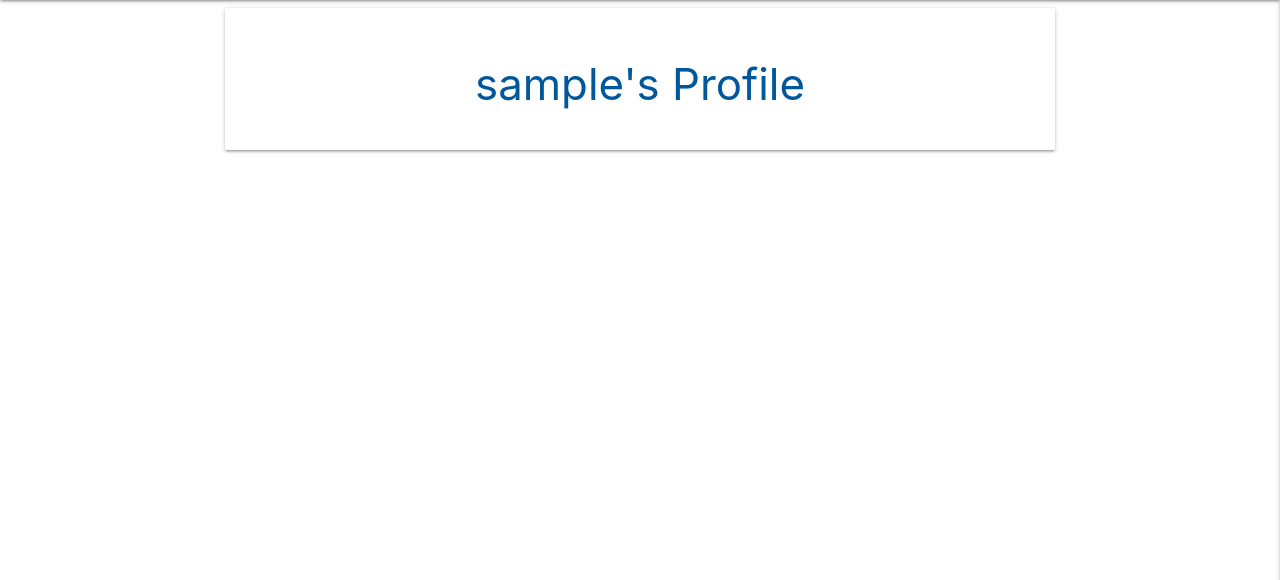
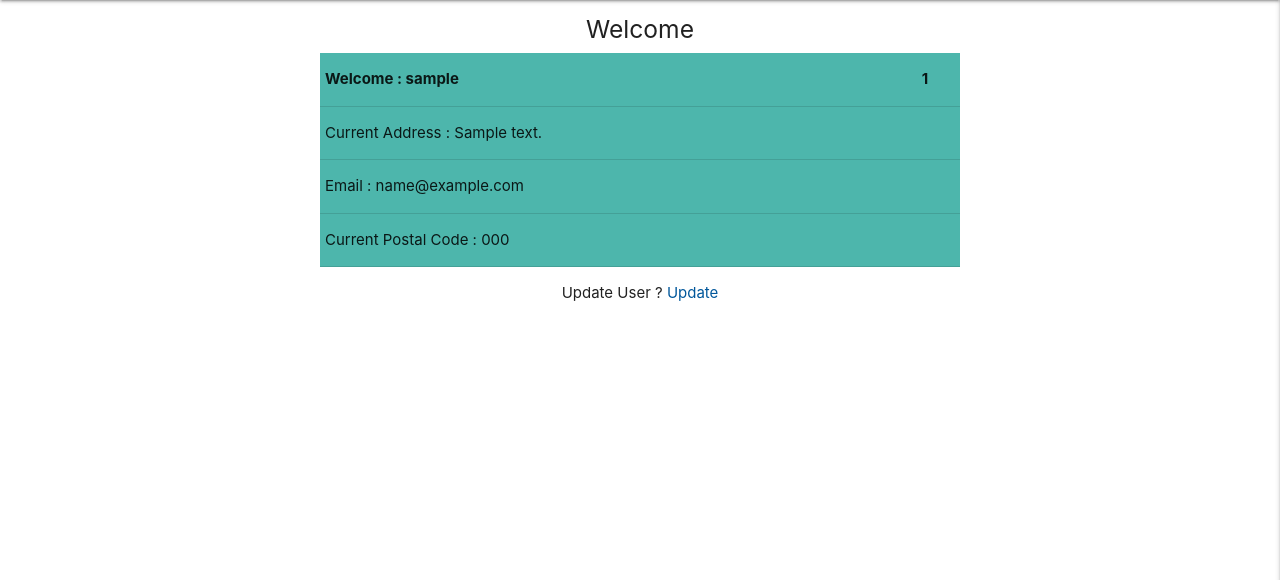
Before and after one commit to vikasinder/flask-mongodb-miniproject, a Flask app: page /profile/1 in a window 1280 px wide. Shown: the part 64-644 px from the top of the page. Run offline with Flask 2, Linux system fonts and the light colour scheme; the visitor is signed in with stand-in values (Sample User, id 1); a database or web service that is not in the repository returns one stand-in record (values such as "Sample title"); some libraries are stand-ins or nearby versions.

Commit message:
new changes

```diff
--- a/app.py
+++ b/app.py
@@ -78,14 +78,21 @@ def login():
 
 @app.route("/profile/<username>", methods=["GET", "POST"])
 def profile(username):
-    username = mongo.db.users.find_one(
-        {"username": session["user"]})["username"]
+    user = mongo.db.users.find_one(
+        {"username": session["user"]})
     if session["user"]:
-        return render_template("profile.html", username=username)
+        return render_template("profile.html", user=user)
 
     return redirect(url_for("login"))
 
+@app.route("/update/<username>", methods=["GET", "POST"])
+def update(username):
+    user = mongo.db.users.find_one(
+        {"username": session["user"]})
+    if session["user"]:
+        return render_template("update.html", user=user)
 
+    return redirect(url_for("login"))
 @app.route("/logout")
 def logout():
     flash("You have been logged out")
--- a/templates/profile.html
+++ b/templates/profile.html
@@ -1,15 +1,39 @@
 {% extends "base.html" %}
 {% block content %}
+<div class="row ">
+    <div>
+        <h5 class="center-align">Welcome</h5>
+      </div>
+    <table class="col s12 m6 offset-m3 teal lighten-2 ">
+        <thead>
+            <tr class="striped">
+                <th>Welcome : {{ user.username }}</th>
+                <th>{{ user._id }}</th>
+            </tr>
+        </thead>
+        <tbody>
+            <tr>
+                <td>Current Address : {{ user.address }}</td>
+            </tr>
+            <tr>
+                <td>Email : {{ user.email }}</td>
+            </tr>
+            <tr>
+                <td>Current Postal Code : {{ user.postal }}</td>
+            </tr>
+        </tbody>
+    </table>
+    <div class="row">
+        <div class="col s12">
+            <p class="center-align">
+                Update User ?
+                <a href="{{ url_for('update') }}" class="light-blue-text text-darken-4">Update</a>
+            </p>
+        </div>
+      </div>
 
-<div class="row">
-  <div class="col s12 m8 offset-m2">
-      <div class="card-panel">
-          <h3 class="center-align light-blue-text text-darken-4">
-              {{ username }}'s Profile
-          </h3>
-      </div>
-  </div>
 </div>
+
 {% endblock %}
 </body>
 
```
